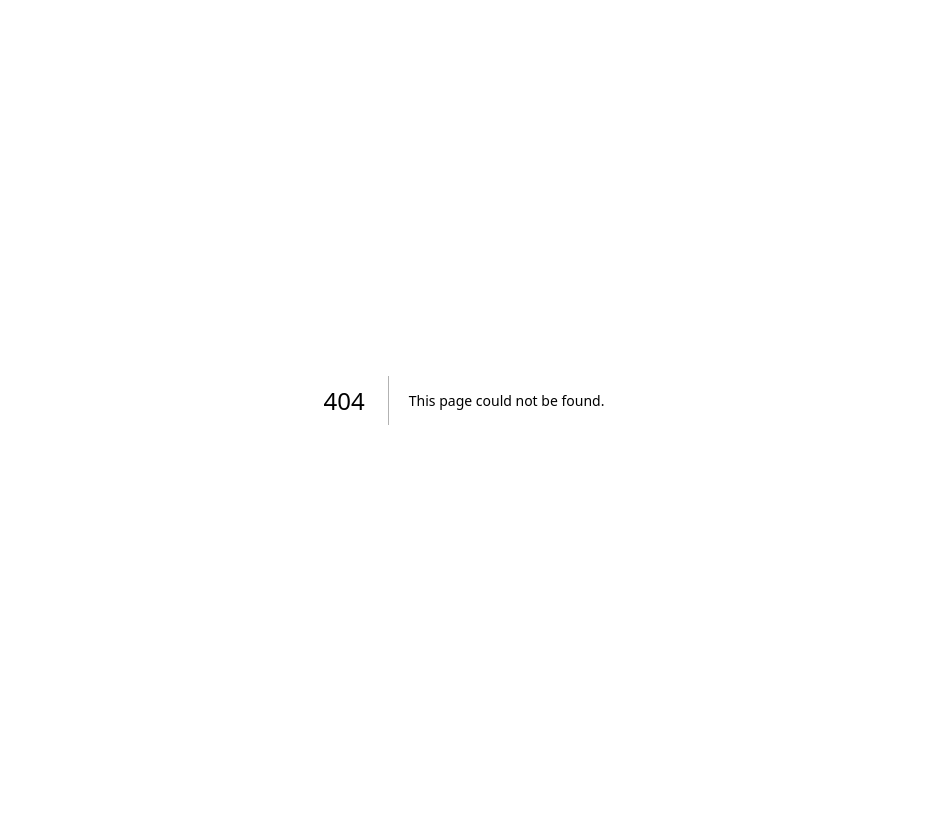
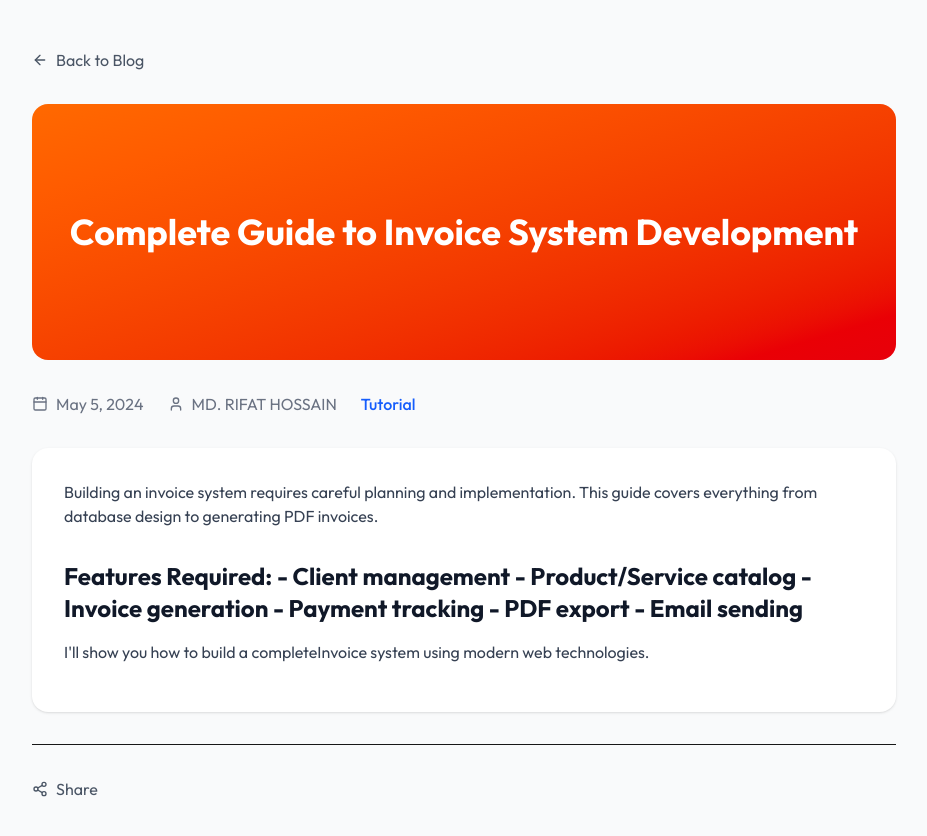
Before and after one commit to DevRifat-code/Website-Pro, a Next.js app: page /blog/complete-guide-invoice-system-development in a window 1280 px wide. Before the commit this address had no page. Shown: the top 836 px of the page, without its empty margins (176-1103 px from the left). Before the commit the page ends 800 px from the top, so only its background shows below. Built offline with nearby package versions, Linux system fonts and the light colour scheme.

Commit message:
Add blog post pages

```diff
--- /dev/null
+++ b/src/app/blog/[slug]/page.tsx
@@ -0,0 +1,131 @@
+'use client';
+import { useParams } from 'next/navigation';
+import { ArrowLeft, Calendar, User, Share2 } from 'lucide-react';
+import Link from 'next/link';
+
+const blogPosts = [
+  {
+    slug: 'modern-php-development-best-practices',
+    title: 'Modern PHP Development Best Practices',
+    category: 'Web Development',
+    author: 'MD. RIFAT HOSSAIN',
+    date: 'May 15, 2024',
+    image: 'bg-gradient-to-br from-blue-500 to-purple-600',
+    content: `PHP continues to evolve with modern features like readonly properties, named arguments, and attributes. In this comprehensive guide, I'll walk you through the best practices for building robust PHP applications in 2024.
+
+## Key Takeaways:
+- Use PHP 8.x features for better performance
+- Follow PSR standards for code consistency
+- Implement proper error handling and logging
+- Use dependency injection
+- Write testable code
+
+Modern PHP development requires understanding of both traditional OOP concepts and newer functional programming patterns. Start by upgrading to PHP 8.3 and take advantage of its performance improvements.`,
+  },
+  {
+    slug: 'how-to-start-software-business-2024',
+    title: 'How to Start a Software Business in 2024',
+    category: 'Business',
+    author: 'MD. RIFAT HOSSAIN',
+    date: 'May 10, 2024',
+    image: 'bg-gradient-to-br from-emerald-500 to-teal-600',
+    content: `Starting a software business in 2024 requires more than just coding skills. You need to understand market needs, pricing strategies, and customer acquisition.
+
+## Steps to Success:
+1. Identify your target market
+2. Build a minimum viable product
+3. Gather user feedback
+4. Iterate and improve
+5. Scale your business
+
+The software industry is growing rapidly. With the right approach, you can build a profitable business serving clients worldwide.`,
+  },
+  {
+    slug: 'complete-guide-invoice-system-development',
+    title: 'Complete Guide to Invoice System Development',
+    category: 'Tutorial',
+    author: 'MD. RIFAT HOSSAIN',
+    date: 'May 5, 2024',
+    image: 'bg-gradient-to-br from-orange-500 to-red-600',
+    content: `Building an invoice system requires careful planning and implementation. This guide covers everything from database design to generating PDF invoices.
+
+## Features Required:
+- Client management
+- Product/Service catalog
+- Invoice generation
+- Payment tracking
+- PDF export
+- Email sending
+
+I'll show you how to build a completeInvoice system using modern web technologies.`,
+  },
+];
+
+export default function BlogPostPage() {
+  const params = useParams();
+  const slug = params?.slug as string;
+
+  const post = blogPosts.find(p => p.slug === slug);
+
+  if (!post) {
+    return (
+      <div className="min-h-screen bg-gray-50 flex items-center justify-center">
+        <div className="text-center">
+          <h1 className="text-2xl font-bold text-gray-900 mb-4">Blog Post Not Found</h1>
+          <Link href="/" className="text-blue-600 hover:text-blue-700">Go Home</Link>
+        </div>
+      </div>
+    );
+  }
+
+  return (
+    <div className="min-h-screen bg-gray-50">
+      <div className="max-w-4xl mx-auto px-4 py-12">
+        <Link href="/" className="inline-flex items-center gap-2 text-gray-600 hover:text-gray-900 mb-8">
+          <ArrowLeft className="w-4 h-4" /> Back to Blog
+        </Link>
+
+        <article>
+          <div className={`h-64 ${post.image} rounded-2xl flex items-center justify-center mb-8`}>
+            <h1 className="text-4xl font-bold text-white text-center px-8">{post.title}</h1>
+          </div>
+
+          <div className="flex items-center gap-6 text-gray-500 mb-8">
+            <span className="flex items-center gap-2">
+              <Calendar className="w-4 h-4" /> {post.date}
+            </span>
+            <span className="flex items-center gap-2">
+              <User className="w-4 h-4" /> {post.author}
+            </span>
+            <span className="text-blue-600 font-medium">{post.category}</span>
+          </div>
+
+          <div className="bg-white rounded-2xl p-8 shadow-sm">
+            <div className="prose prose-lg max-w-none">
+              {post.content.split('\n\n').map((paragraph, index) => {
+                if (paragraph.startsWith('## ')) {
+                  return <h2 key={index} className="text-2xl font-bold text-gray-900 mt-8 mb-4">{paragraph.replace('## ', '')}</h2>;
+                }
+                if (paragraph.startsWith('1. ') || paragraph.startsWith('2. ') || paragraph.startsWith('3. ') || paragraph.startsWith('4. ') || paragraph.startsWith('5. ')) {
+                  return <li key={index} className="text-gray-700 ml-4">{paragraph.replace(/^\d+\. /, '')}</li>;
+                }
+                if (paragraph.startsWith('- ')) {
+                  return <li key={index} className="text-gray-700 ml-4">{paragraph.replace('- ', '')}</li>;
+                }
+                return <p key={index} className="text-gray-700 mb-4">{paragraph}</p>;
+              })}
+            </div>
+          </div>
+
+          <div className="flex items-center justify-between mt-8 pt-8 border-t">
+            <div className="flex items-center gap-4">
+              <button className="flex items-center gap-2 text-gray-600 hover:text-gray-900">
+                <Share2 className="w-4 h-4" /> Share
+              </button>
+            </div>
+          </div>
+        </article>
+      </div>
+    </div>
+  );
+}
--- a/src/app/page.tsx
+++ b/src/app/page.tsx
@@ -1,6 +1,7 @@
 'use client';
 import { useState, useEffect } from 'react';
 import Image from 'next/image';
+import Link from 'next/link';
 import { Menu, X, Code, ShoppingCart, FileText, Mail, Send, ArrowRight, Check, ExternalLink, FileCode, CheckCircle } from 'lucide-react';
 
 const navLinks = [
@@ -35,9 +36,9 @@ const stats = [
 ];
 
 const blogs = [
-  { category: 'Web Development', title: 'Modern PHP Development Best Practices', date: 'May 15, 2024', image: 'bg-gradient-to-br from-blue-500 to-purple-600' },
-  { category: 'Business', title: 'How to Start a Software Business in 2024', date: 'May 10, 2024', image: 'bg-gradient-to-br from-emerald-500 to-teal-600' },
-  { category: 'Tutorial', title: 'Complete Guide to Invoice System Development', date: 'May 5, 2024', image: 'bg-gradient-to-br from-orange-500 to-red-600' },
+  { slug: 'modern-php-development-best-practices', category: 'Web Development', title: 'Modern PHP Development Best Practices', date: 'May 15, 2024', image: 'bg-gradient-to-br from-blue-500 to-purple-600' },
+  { slug: 'how-to-start-software-business-2024', category: 'Business', title: 'How to Start a Software Business in 2024', date: 'May 10, 2024', image: 'bg-gradient-to-br from-emerald-500 to-teal-600' },
+  { slug: 'complete-guide-invoice-system-development', category: 'Tutorial', title: 'Complete Guide to Invoice System Development', date: 'May 5, 2024', image: 'bg-gradient-to-br from-orange-500 to-red-600' },
 ];
 
 const socialLinks = [
@@ -279,9 +280,9 @@ export default function Home() {
                   <span className="text-sm text-blue-600 font-semibold">{blog.category}</span>
                   <h3 className="text-lg font-bold text-gray-900 mt-2 mb-2 group-hover:text-blue-600 transition-colors">{blog.title}</h3>
                   <p className="text-gray-500 text-sm">{blog.date}</p>
-                  <button className="text-blue-600 hover:text-blue-700 mt-4 font-medium flex items-center gap-1">
-                    Read More <ArrowRight className="w-4 h-4" />
-                  </button>
+<Link href={`/blog/${blog.slug}`} className="text-blue-600 hover:text-blue-700 mt-4 font-medium flex items-center gap-1">
+                      Read More <ArrowRight className="w-4 h-4" />
+                    </Link>
                 </div>
               </div>
             ))}
```
